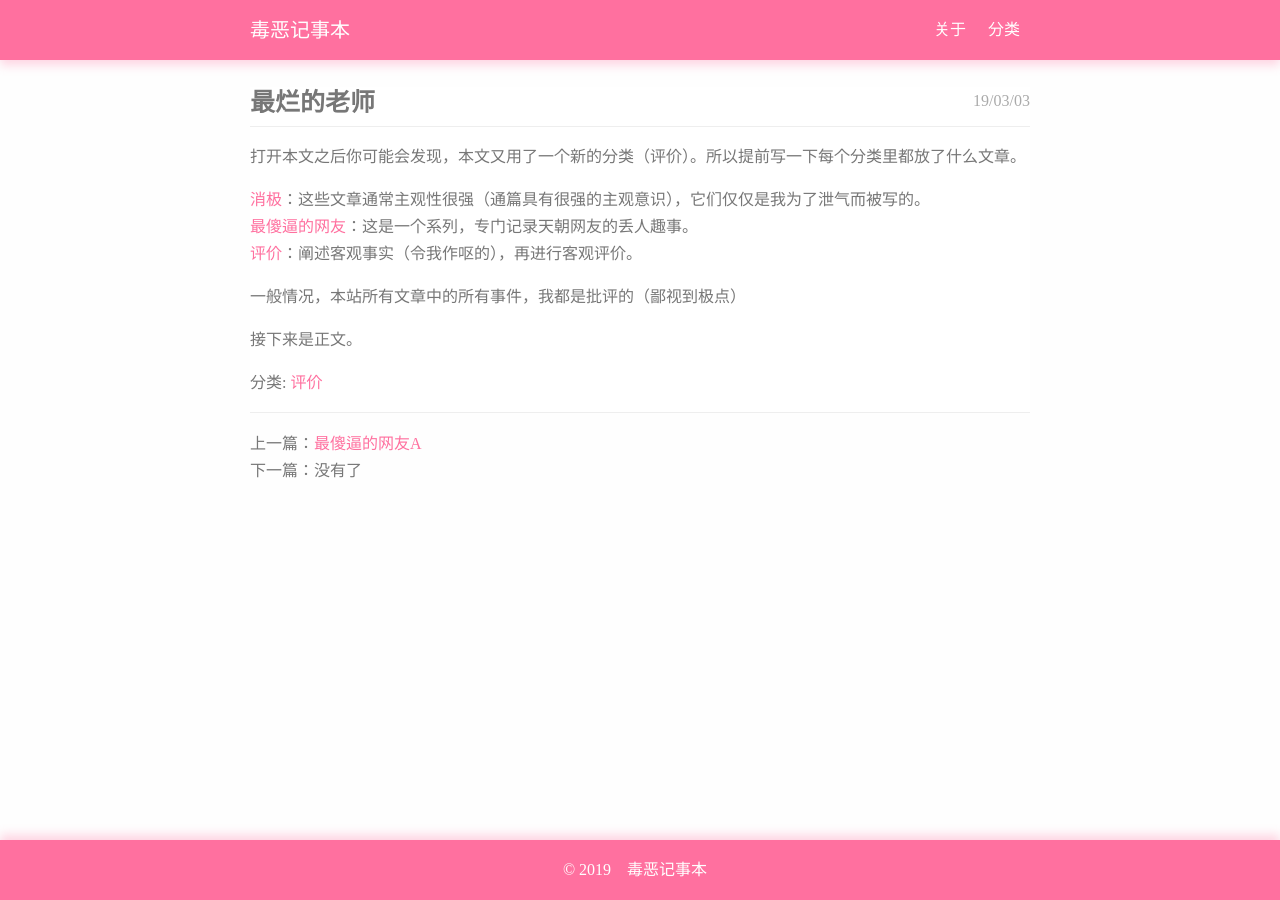
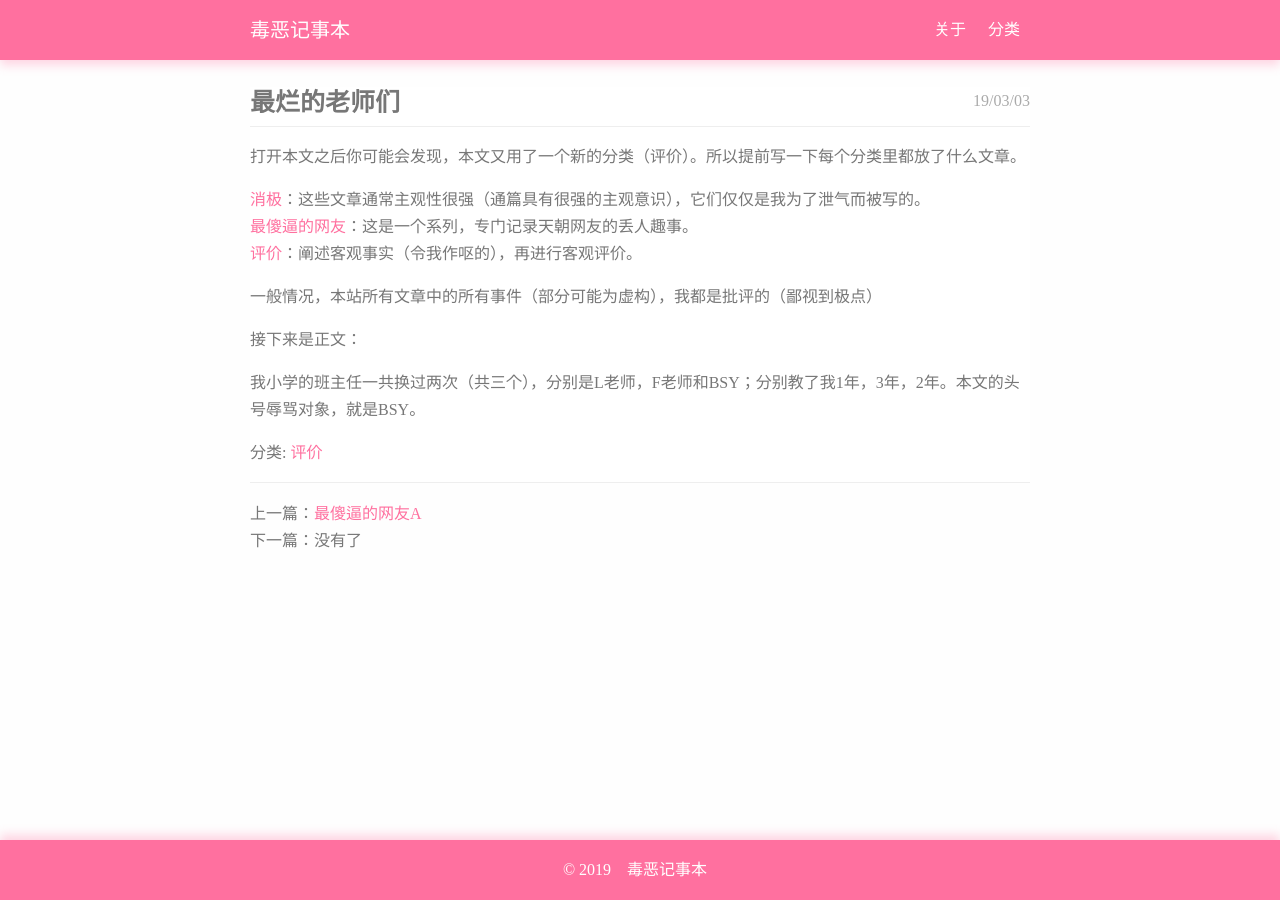
Before and after one commit to telechoc/telechoc.github.io, a Jekyll site: the page built from _posts/2019-03-03-worst-teachers.md, in a window 1280 px wide. Built offline with Jekyll 4.4.1, drawn with Linux system fonts in a browser that asks for light colours.

Commit message:
Update 2019-03-03-worst-teachers.md

```diff
--- a/_posts/2019-03-03-worst-teachers.md
+++ b/_posts/2019-03-03-worst-teachers.md
@@ -1,5 +1,5 @@
 ---
-title: 最烂的老师
+title: 最烂的老师们
 category: 评价
 layout: post
 ---
@@ -10,6 +10,8 @@ layout: post
 [最傻逼的网友](https://telechoc.github.io/category/#最傻逼的网友)：这是一个系列，专门记录天朝网友的丢人趣事。
 [评价](https://telechoc.github.io/category/#评价)：阐述客观事实（令我作呕的），再进行客观评价。
 
-一般情况，本站所有文章中的所有事件，我都是批评的（鄙视到极点）
+一般情况，本站所有文章中的所有事件（部分可能为虚构），我都是批评的（鄙视到极点）
 
-接下来是正文。
+接下来是正文：
+
+我小学的班主任一共换过两次（共三个），分别是L老师，F老师和BSY；分别教了我1年，3年，2年。本文的头号辱骂对象，就是BSY。
```
